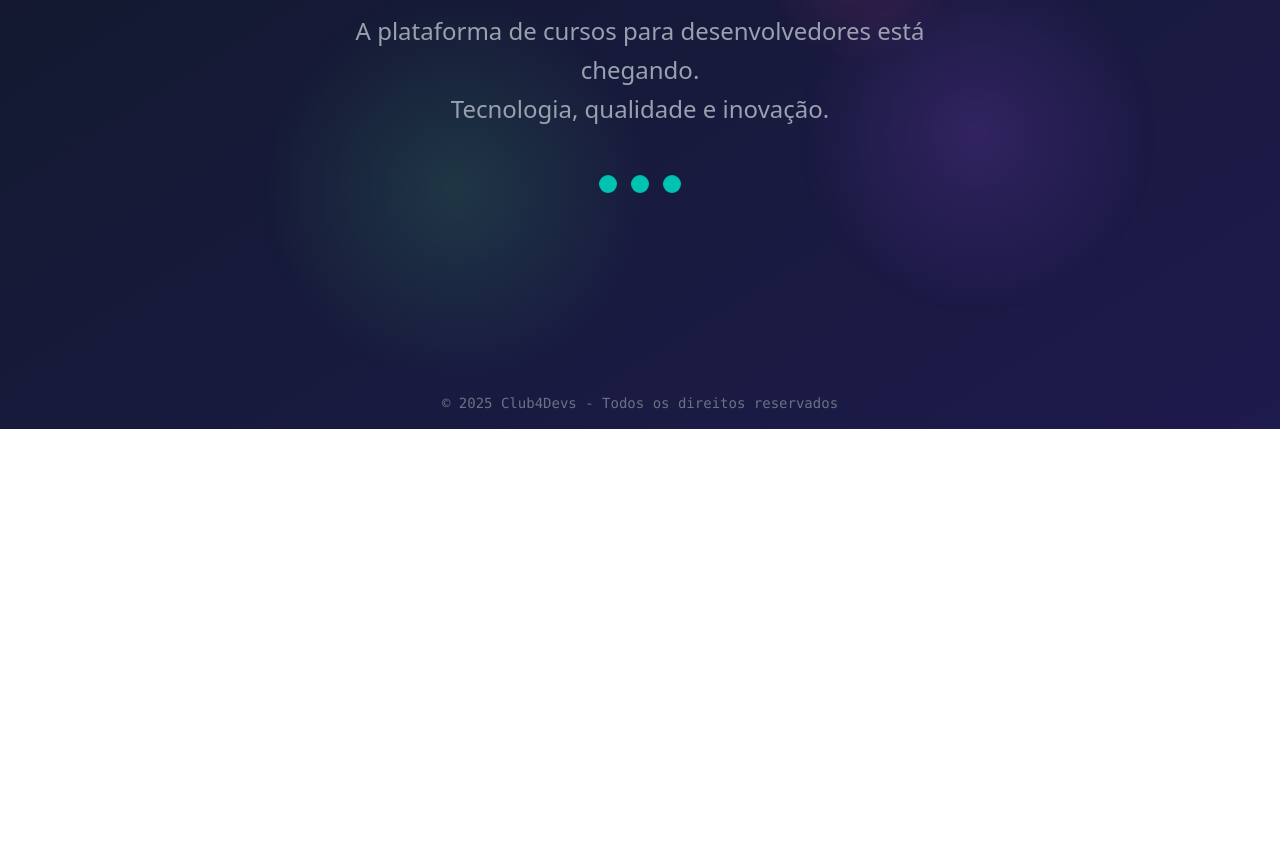
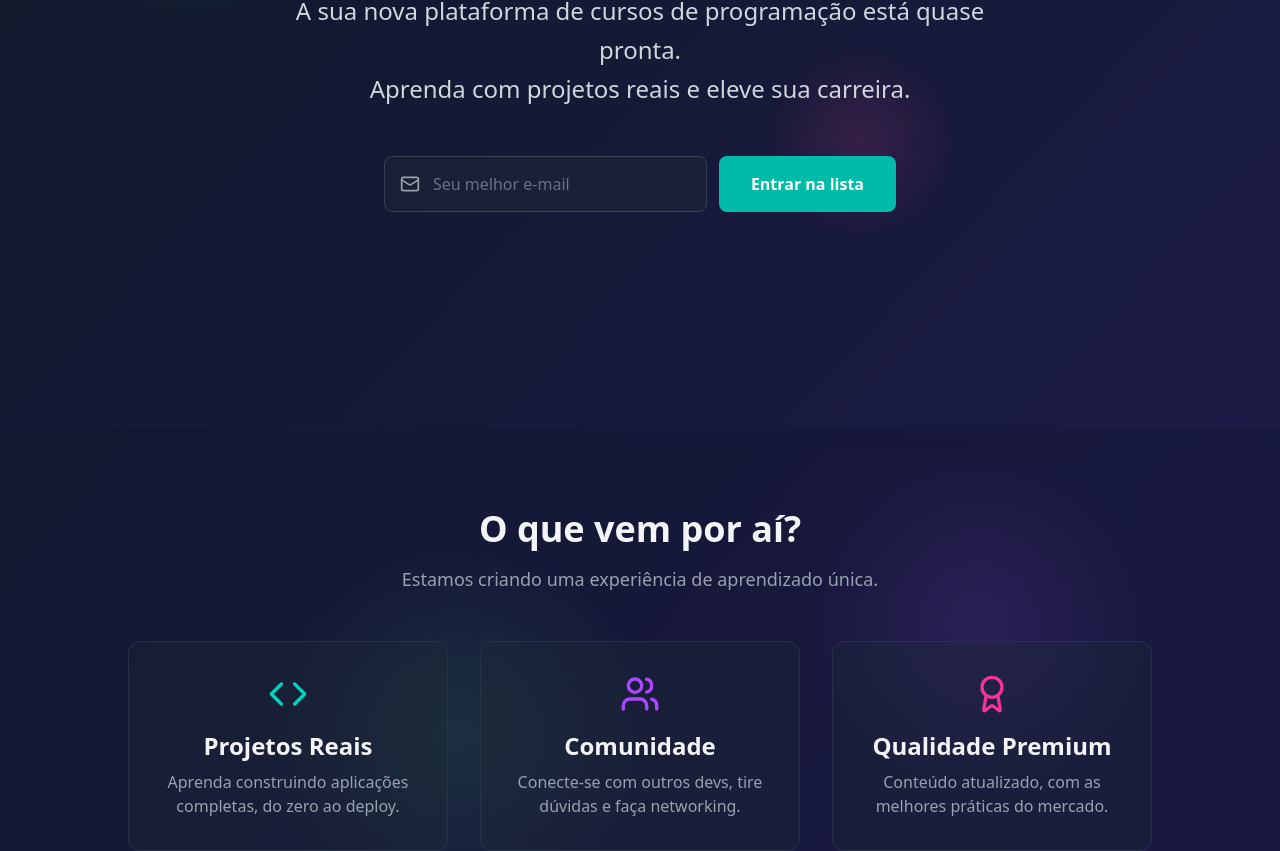
Before and after one commit to guicastro13/club4devspage, a React (Vite) app: page / in a window 1280 px wide. Shown: the part 371-1222 px from the top of the page. Before the commit the page ends 800 px from the top, so only its background shows below. Built offline with nearby package versions, Linux system fonts and the light colour scheme.

Commit message:
melhorando tela de recepção

```diff
--- a/package.json
+++ b/package.json
@@ -11,6 +11,7 @@
   },
   "dependencies": {
     "@tailwindcss/vite": "^4.1.7",
+    "lucide-react": "^0.511.0",
     "react": "^19.1.0",
     "react-dom": "^19.1.0",
     "tailwindcss": "^4.1.7"
--- a/src/App.jsx
+++ b/src/App.jsx
@@ -1,29 +1,115 @@
 import './index.css';
+import { useState } from 'react';
+import { Mail, Code, Users, Award, AlertTriangle, CheckCircle2 } from 'lucide-react';
 
 function App() {
+
+  const [email, setEmail] = useState('');
+  const [status, setStatus] = useState('idle');
+  const [message, setMessage] = useState('');
+
+  const handleSubmit = async (e) => {
+    e.preventDefault();
+
+    if (!email || !email.includes('@')) {
+      setStatus('error');
+      setMessage('Por favor, insira um e-mail válido.');
+      return;
+    }
+
+    setStatus('loading');
+    setMessage('');
+
+    await new Promise(resolve => setTimeout(resolve, 2000));
+    if (email.includes('fail')) {
+      setStatus('error');
+      setMessage('Este e-mail não pôde ser registrado. Tente outro.');
+    } else {
+      setStatus('success');
+      setMessage('Obrigado! Você está na lista de espera e será notificado no lançamento.');
+    }
+  };
   return (
-    <div className="min-h-screen flex flex-col items-center justify-center bg-gradient-to-br from-gray-900 to-indigo-950 text-gray-100 p-4 relative overflow-hidden">
+    <div className="min-h-screen flex flex-col bg-gradient-to-br from-gray-900 to-indigo-950 text-gray-100 relative overflow-x-hidden">
 
       <div className="background-effect-circle"></div>
       <div className="background-effect-circle"></div>
       <div className="background-effect-circle"></div>
       <div className="background-effect-circle"></div>
 
-      <main role="main" aria-label="Landing page de lançamento Club4Devs" className="z-10 flex flex-col items-center justify-center">
+      <main role="main" aria-label="Landing page de lançamento Club4Devs" className="z-10 flex flex-col items-center justify-center text-center p-4 min-h-screen">
         <h1 className="font-['Montserrat'] font-extrabold text-7xl md:text-8xl lg:text-9xl bg-gradient-to-r from-teal-400 via-purple-500 to-pink-500 text-transparent bg-clip-text mb-4 tracking-widest select-none drop-shadow-xl animate-slide-in-top">
           Club4Devs
         </h1>
-        <p className="text-xl md:text-2xl text-gray-400 mb-8 leading-relaxed max-w-2xl px-4 text-center animate-fade-in-up">
-          A plataforma de cursos para desenvolvedores está chegando. <br className="hidden sm:block"/> Tecnologia, qualidade e inovação.
+        <p className="text-xl md:text-2xl text-gray-300 mb-8 leading-relaxed max-w-3xl px-4 animate-fade-in-up">
+          A sua nova plataforma de cursos de programação está quase pronta. <br className="hidden sm:block"/> Aprenda com projetos reais e eleve sua carreira.
         </p>
-        <div className="flex justify-center gap-4 mt-4" aria-label="Carregando">
-          <div className="w-4 h-4 rounded-full bg-teal-400 opacity-60 animate-pulse-dot animate-pulse-delay-0"></div>
-          <div className="w-4 h-4 rounded-full bg-teal-400 opacity-60 animate-pulse-dot animate-pulse-delay-200"></div>
-          <div className="w-4 h-4 rounded-full bg-teal-400 opacity-60 animate-pulse-dot animate-pulse-delay-400"></div>
+
+        <div className="w-full max-w-lg mt-4 animate-fade-in-up" style={{ animationDelay: '0.8s' }}>
+          {status !== 'success' ? (
+            <form onSubmit={handleSubmit}>
+              <label htmlFor="email-input" className="sr-only">Seu melhor e-mail</label>
+              <div className="flex flex-col sm:flex-row gap-3">
+                <div className="relative flex-grow">
+                  <Mail className="absolute left-4 top-1/2 -translate-y-1/2 text-gray-400" size={20} />
+                  <input
+                    id="email-input"
+                    type="email"
+                    placeholder="Seu melhor e-mail"
+                    value={email}
+                    onChange={(e) => setEmail(e.target.value)}
+                    className="w-full h-14 pl-12 pr-4 rounded-lg bg-gray-800/50 border border-gray-700 focus:ring-2 focus:ring-teal-400 focus:outline-none transition-all duration-300 placeholder-gray-500"
+                    disabled={status === 'loading'}
+                  />
+                </div>
+                <button
+                  type="submit"
+                  className="h-14 px-8 rounded-lg bg-teal-500 text-white font-semibold hover:bg-teal-600 focus:outline-none focus:ring-2 focus:ring-teal-400 focus:ring-offset-2 focus:ring-offset-gray-900 transition-all duration-300 transform hover:scale-105 disabled:opacity-50 disabled:cursor-not-allowed disabled:scale-100"
+                  disabled={status === 'loading'}
+                >
+                  {status === 'loading' ? 'Enviando...' : 'Entrar na lista'}
+                </button>
+              </div>
+              {status === 'error' && (
+                <p className="text-red-400 text-left mt-2 flex items-center gap-2">
+                  <AlertTriangle size={16} /> {message}
+                </p>
+              )}
+            </form>
+          ) : (
+            <div className="text-center bg-green-500/10 border border-green-500/30 text-green-300 text-lg p-6 rounded-lg flex flex-col items-center gap-4">
+              <CheckCircle2 size={40} />
+              <p>{message}</p>
+            </div>
+          )}
         </div>
       </main>
 
-      <footer className="absolute bottom-4 w-full text-center text-sm text-gray-500 font-mono select-none z-20">
+      <section id="features" className="w-full bg-gray-900/20 backdrop-blur-sm py-20 px-4 z-10">
+        <div className="container mx-auto max-w-5xl">
+          <h2 className="text-4xl font-bold text-center mb-4">O que vem por aí?</h2>
+          <p className="text-lg text-gray-400 text-center mb-12">Estamos criando uma experiência de aprendizado única.</p>
+          <div className="grid grid-cols-1 md:grid-cols-3 gap-8">
+            <div className="feature-card">
+              <Code size={40} className="text-teal-400 mb-4" />
+              <h3 className="text-2xl font-semibold mb-2">Projetos Reais</h3>
+              <p className="text-gray-400">Aprenda construindo aplicações completas, do zero ao deploy.</p>
+            </div>
+            <div className="feature-card">
+              <Users size={40} className="text-purple-500 mb-4" />
+              <h3 className="text-2xl font-semibold mb-2">Comunidade</h3>
+              <p className="text-gray-400">Conecte-se com outros devs, tire dúvidas e faça networking.</p>
+            </div>
+            <div className="feature-card">
+              <Award size={40} className="text-pink-500 mb-4" />
+              <h3 className="text-2xl font-semibold mb-2">Qualidade Premium</h3>
+              <p className="text-gray-400">Conteúdo atualizado, com as melhores práticas do mercado.</p>
+            </div>
+          </div>
+        </div>
+      </section>
+
+      <footer className="w-full text-center p-6 text-gray-500 font-mono select-none z-10 bg-gray-900">
         © 2025 Club4Devs - Todos os direitos reservados
       </footer>
     </div>
--- a/src/index.css
+++ b/src/index.css
@@ -99,3 +99,13 @@
 .animate-pulse-dot {
   animation: pulse-dot 1.5s infinite ease-in-out;
 }
+
+.feature-card {
+  @apply bg-gray-800/40 border border-gray-700/50 p-8 rounded-xl text-center flex flex-col items-center transition-all duration-300;
+  @apply hover:bg-gray-800/80 hover:border-gray-600 hover:-translate-y-2;
+}
+
+.animate-fade-in-up {
+  opacity: 0;
+  animation: fade-in-up 1s ease-out forwards;
+}
```
Also changed, not shown: 1 other file (tests, documents, lock files or other folders).
